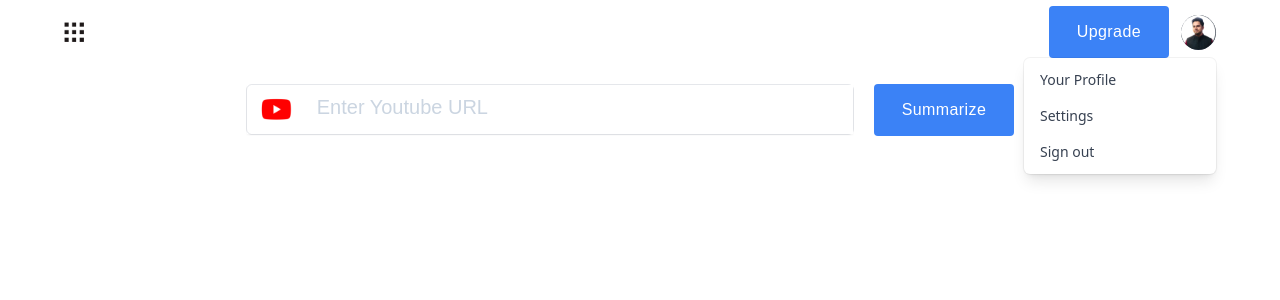
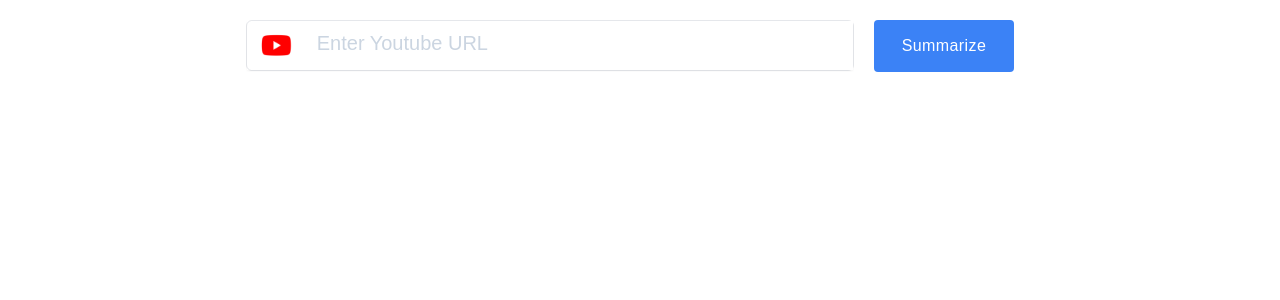
Before and after one commit to zaidakhterr/app-tammy-ai, a Next.js app: page / in a window 1280 px wide. Shown: the top 300 px of the page. Built offline with nearby package versions, Linux system fonts and the light colour scheme.

Commit message:
don't create extra files in pages

```diff
--- a/pages/HomePage.js
+++ /dev/null
@@ -1,26 +0,0 @@
-import { Button } from "@/components/Button";
-import { Header } from "@/components/Header";
-import { InputBox } from "@/components/InputBox";
-import React, { useEffect, useState } from "react";
-
-const Homepage = () => {
-  const [valid, setvalid] = useState(true);
-
-  useEffect(() => {}, [valid]);
-
-  return (
-    <>
-    <Header/>
-      <div className="my-5  md:flex  md:justify-center">
-        <div className="sm:w-screen  md:w-1/2">
-          <InputBox isValidProp={setvalid} />
-        </div>
-        <div className=" sm:w-2/2 my-4 md:mx-5 md:my-0   ">
-          <Button title="Summarize" DisableStatus={valid} />
-        </div>
-      </div>
-    </>
-  );
-};
-
-export default Homepage;
--- a/pages/index.js
+++ b/pages/index.js
@@ -1,13 +1,18 @@
 import Container from "@/components/Container";
-import Homepage from "./HomePage";
+import { InputBox } from "@/components/InputBox";
+import { Button } from "@/components/Button";
 
 export default function Home() {
   return (
     <Container>
-      {/* <h1 className="text-3xl font-bold underline">
-        Tammy AI</h1> */}
-
-      <Homepage />
+      <div className="my-5  md:flex  md:justify-center">
+        <div className="sm:w-screen  md:w-1/2">
+          <InputBox />
+        </div>
+        <div className=" sm:w-2/2 my-4 md:mx-5 md:my-0   ">
+          <Button title="Summarize" />
+        </div>
+      </div>
     </Container>
   );
 }
```
